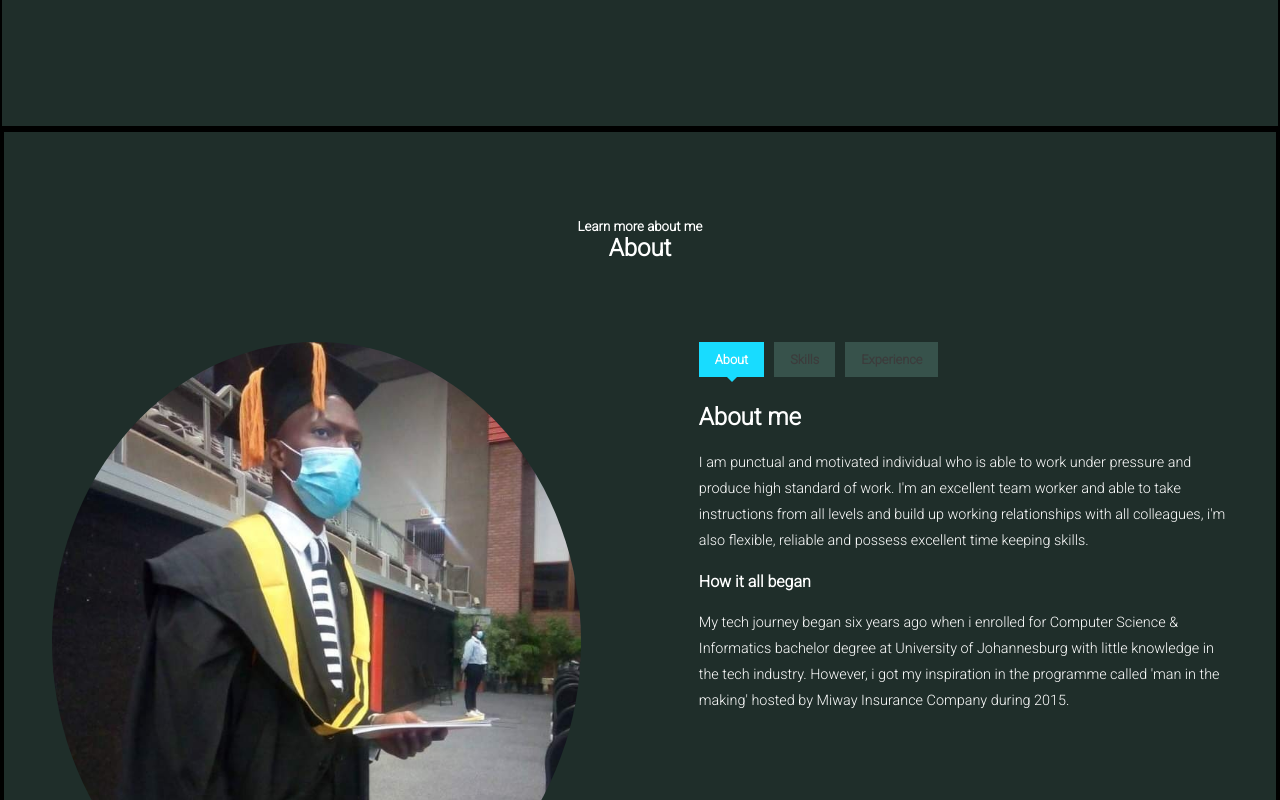
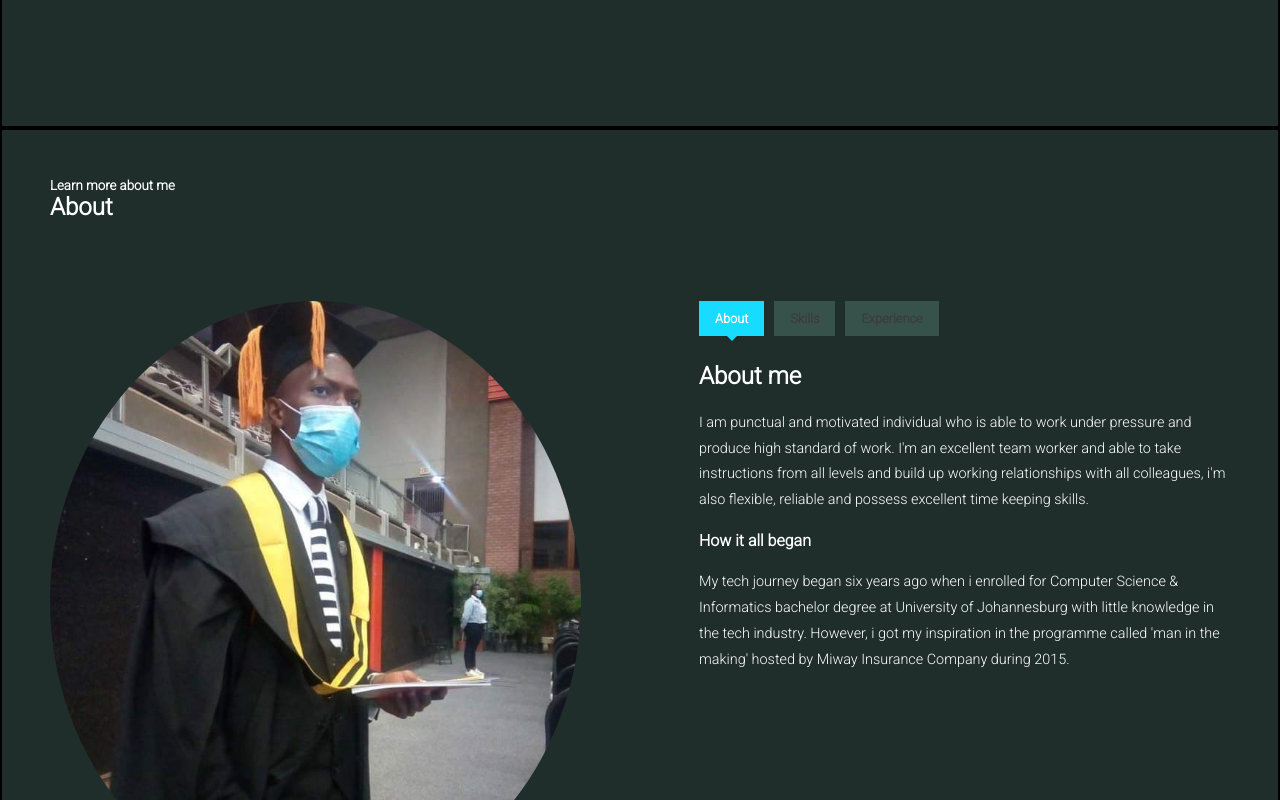
Before and after one commit to LesegoLSG/Portfolio, a React (Create React App) app: page / in a window 1280 px wide. Shown: the part 1480-2280 px from the top of the page. Built offline with nearby package versions, Linux system fonts and the light colour scheme.

Commit message:
Substituted a section with a div

```diff
--- a/src/Components/About.jsx
+++ b/src/Components/About.jsx
@@ -20,8 +20,8 @@ const About = () => {
     <section ref={aboutRef} id="aboutSection">
 
         <Fragment>
-
-          <section className="about">
+         <div className="about">
+          {/* <section className="about"> */}
             <h5>Learn more about me</h5>
           <h2>About</h2>
             <div className="row">
@@ -159,8 +159,8 @@ const About = () => {
                 </div>
               </div>
             </div>
-          </section>
-
+          {/* </section> */}
+          </div>
         </Fragment>
 
 
```
